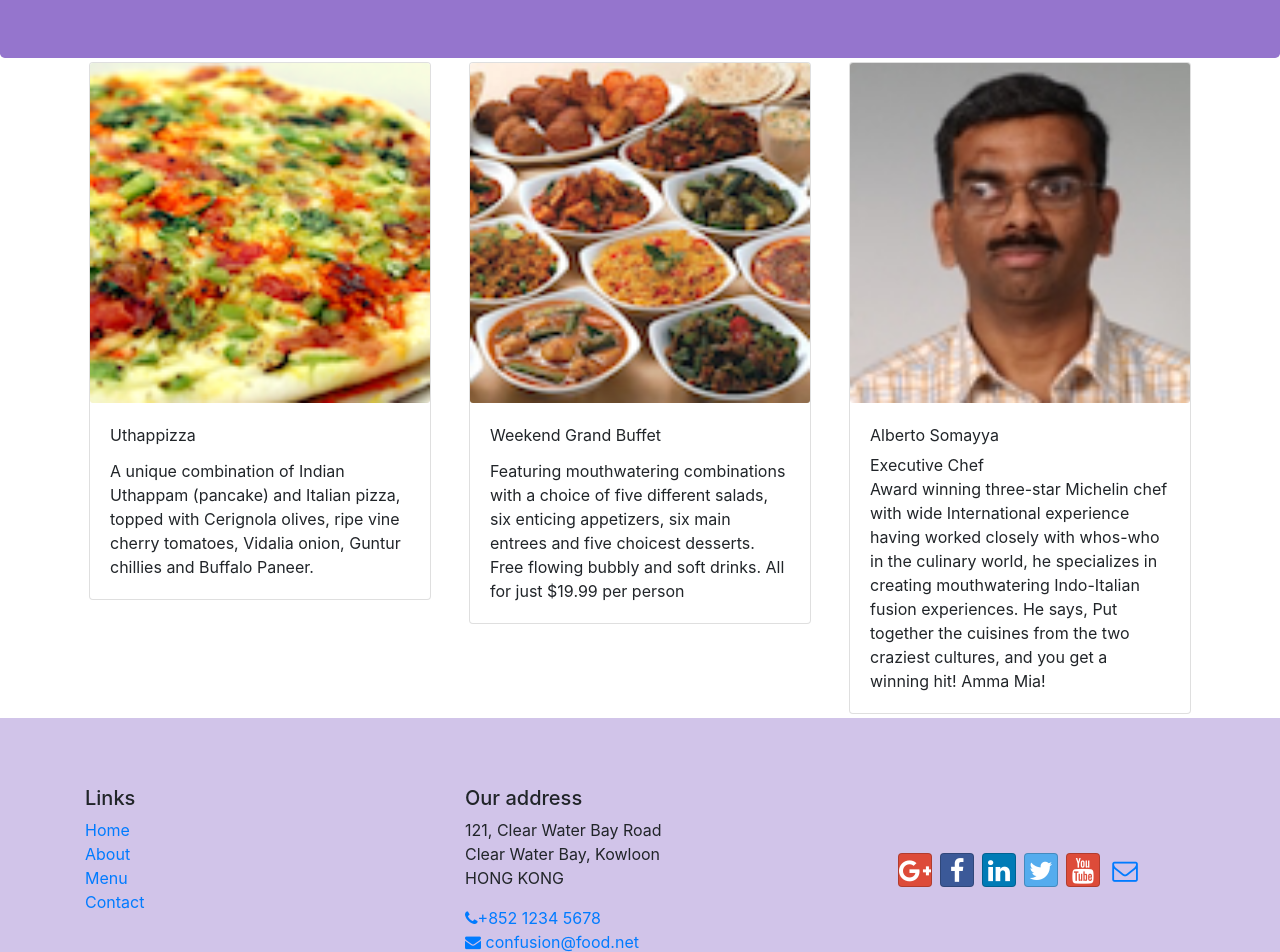
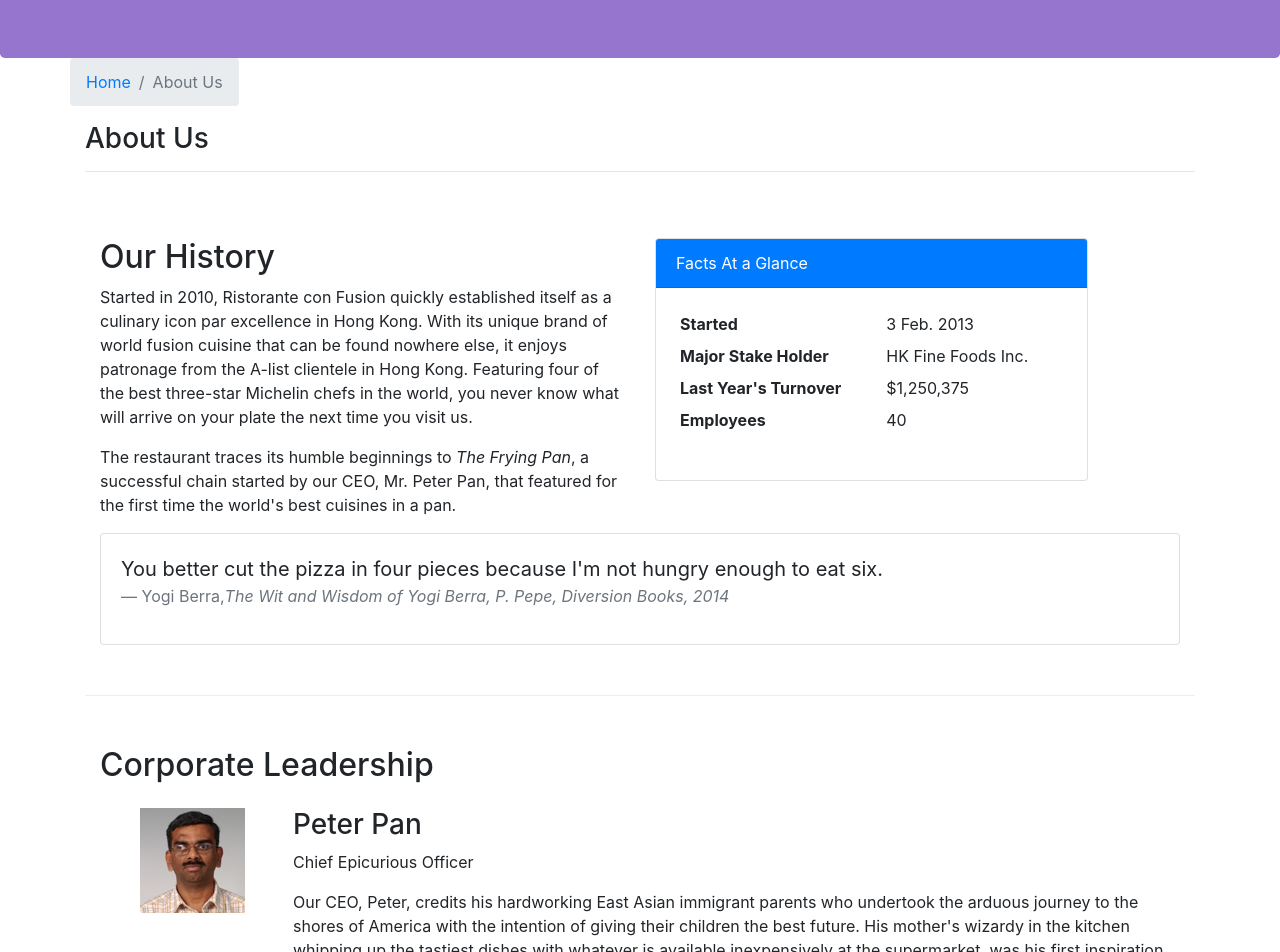
Before and after one commit to Nikhil725051/confusion_final, a React (Create React App) app: page /aboutus in a window 1280 px wide. Before the commit this address led to /home. Shown: the part 240-1192 px from the top of the page. Built offline with nearby package versions, Linux system fonts and the light colour scheme.

Commit message:
React Router and Single Page Applications Assignment

```diff
--- /dev/null
+++ b/src/components/AboutComponent.js
@@ -0,0 +1,94 @@
+import React from 'react';
+import { Breadcrumb, BreadcrumbItem, Card, CardBody, CardHeader, Media } from 'reactstrap';
+import { Link } from 'react-router-dom';
+
+
+function RenderLeader(props){
+    return ( <div key={props.leader.id}>
+        <Media tag="li" className='mt-3'>
+         <Media left middle>
+           <Media object src={props.leader.image} alt={props.leader.name}></Media>
+         </Media>
+         <Media body className='ml-5'>
+           <h3>{props.leader.name}</h3>
+           <p>{props.leader.designation}</p>
+           <p>{props.leader.description}</p>
+         </Media>
+        </Media>
+   </div>);
+}
+
+
+function About(props) {
+
+    const leaders = props.leaders.map((leader) => {
+        return (
+         <RenderLeader leader={leader}></RenderLeader>
+        );
+    });
+
+    return(
+        <div className="container">
+            <div className="row">
+                <Breadcrumb>
+                    <BreadcrumbItem><Link to="/home">Home</Link></BreadcrumbItem>
+                    <BreadcrumbItem active>About Us</BreadcrumbItem>
+                </Breadcrumb>
+                <div className="col-12">
+                    <h3>About Us</h3>
+                    <hr />
+                </div>
+            </div>
+            <div className="row row-content">
+                <div className="col-12 col-md-6">
+                    <h2>Our History</h2>
+                    <p>Started in 2010, Ristorante con Fusion quickly established itself as a culinary icon par excellence in Hong Kong. With its unique brand of world fusion cuisine that can be found nowhere else, it enjoys patronage from the A-list clientele in Hong Kong.  Featuring four of the best three-star Michelin chefs in the world, you never know what will arrive on your plate the next time you visit us.</p>
+                    <p>The restaurant traces its humble beginnings to <em>The Frying Pan</em>, a successful chain started by our CEO, Mr. Peter Pan, that featured for the first time the world's best cuisines in a pan.</p>
+                </div>
+                <div className="col-12 col-md-5">
+                    <Card>
+                        <CardHeader className="bg-primary text-white">Facts At a Glance</CardHeader>
+                        <CardBody>
+                            <dl className="row p-1">
+                                <dt className="col-6">Started</dt>
+                                <dd className="col-6">3 Feb. 2013</dd>
+                                <dt className="col-6">Major Stake Holder</dt>
+                                <dd className="col-6">HK Fine Foods Inc.</dd>
+                                <dt className="col-6">Last Year's Turnover</dt>
+                                <dd className="col-6">$1,250,375</dd>
+                                <dt className="col-6">Employees</dt>
+                                <dd className="col-6">40</dd>
+                            </dl>
+                        </CardBody>
+                    </Card>
+                </div>
+                <div className="col-12">
+                    <Card>
+                        <CardBody className="bg-faded">
+                            <blockquote className="blockquote">
+                                <p className="mb-0">You better cut the pizza in four pieces because
+                                    I'm not hungry enough to eat six.</p>
+                                <footer className="blockquote-footer">Yogi Berra,
+                                <cite title="Source Title">The Wit and Wisdom of Yogi Berra,
+                                    P. Pepe, Diversion Books, 2014</cite>
+                                </footer>
+                            </blockquote>
+                        </CardBody>
+                    </Card>
+                </div>
+            </div>
+            <div className="row row-content">
+                <div className="col-12">
+                    <h2>Corporate Leadership</h2>
+                </div>
+                <div className="col-12">
+                    <Media list>
+                        {leaders}
+                    </Media>
+                </div>
+            </div>
+        </div>
+    );
+}
+
+export default About;
--- a/src/components/FooterComponent.js
+++ b/src/components/FooterComponent.js
@@ -9,7 +9,7 @@
                     <h5>Links</h5>
                     <ul className="list-unstyled">
                         <li><Link to="/home">Home</Link></li>
-                        <li><Link to="/about">About</Link></li>
+                        <li><Link to="/aboutus">About</Link></li>
                         <li><Link to="/menu">Menu</Link></li>
                         <li><Link to="/contact">Contact</Link></li>
                     </ul>
--- a/src/components/MainComponent.js
+++ b/src/components/MainComponent.js
@@ -10,6 +10,7 @@
 import { LEADERS } from "../shared/leaders";
 import DishDetail from "./DishDetailComponent";
 import {COMMENTS} from "../shared/comments";
+import About from "./AboutComponent";
 
 
 function DishWithId(props){
@@ -40,8 +41,9 @@
       <Routes>
           <Route path="/home" element={<Home dish={this.state.dishes.filter((dish) => dish.featured)[0]} promotion={this.state.promotions.filter((promo) => promo.featured)[0]}  leader={this.state.leaders.filter((leader) => leader.featured)[0]}></Home>}></Route>
           <Route exact path="/menu" element={<Menu dishes={this.state.dishes}></Menu>} />
-          <Route exact path="/contactus" element={<Contact></Contact>}></Route>
+          <Route path="/contactus" element={<Contact></Contact>}></Route>
           <Route exact path="/menu/:dishId" element={<DishWithId dishes={this.state.dishes} comments={this.state.comments}></DishWithId>}></Route>
+          <Route path="/aboutus" element={<About leaders={this.state.leaders}></About>}></Route>
           <Route path="*" element={<Navigate to="/home" replace />} />
       </Routes>
       <Footer></Footer>
```
